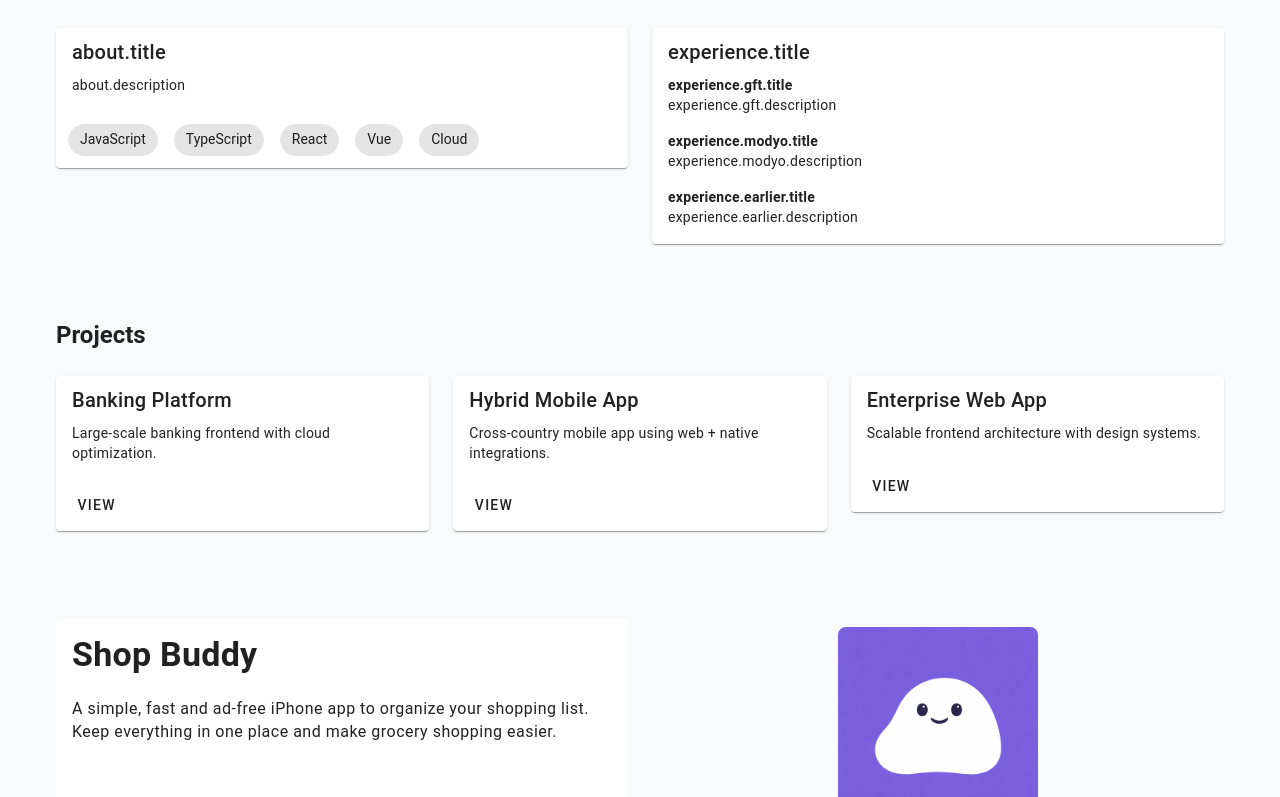
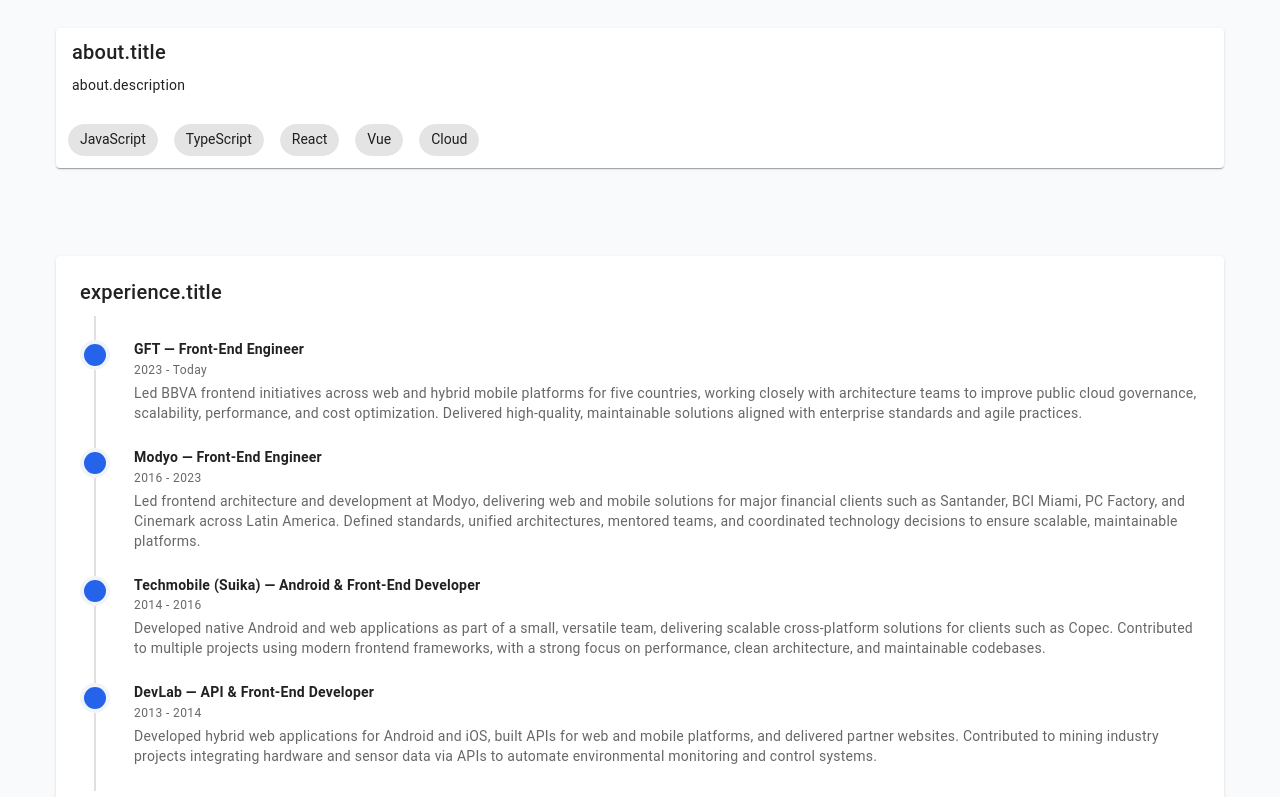
Before and after one commit to nachar/hassen-nachar-web, a Vue app: page / in a window 1280 px wide. Shown: the part 500-1297 px from the top of the page. Built offline with nearby package versions, Linux system fonts and the light colour scheme.

Commit message:
feat: jobs section

```diff
--- a/src/App.vue
+++ b/src/App.vue
@@ -3,6 +3,7 @@ import AboutSection from '@/components/AboutSection.vue';
 import AIChatbotPromotion from '@/components/AIChatbotPromotion.vue';
 import AppHeader from '@/components/AppHeader.vue';
 import HeroSection from '@/components/HeroSection.vue';
+import JobsSection from '@/components/JobsSection.vue';
 import LinksSection from '@/components/LinksSection.vue';
 import ProjectsSection from '@/components/ProjectsSection.vue';
 import ShopBuddy from '@/components/ShopBuddy.vue';
@@ -18,6 +19,7 @@ import ShopBuddy from '@/components/ShopBuddy.vue';
           <HeroSection />
           <AIChatbotPromotion />
           <AboutSection />
+          <JobsSection />
           <ProjectsSection />
           <ShopBuddy />
           <LinksSection />
--- a/src/components/AboutSection.vue
+++ b/src/components/AboutSection.vue
@@ -5,48 +5,24 @@ const { t } = useI18n();
 </script>
 
 <template>
-  <v-row class="mb-16">
-    <v-col cols="12" md="6">
+  <v-row justify="center" class="mb-16">
+    <v-col cols="12">
       <v-card elevation="1">
         <v-card-title>
           {{ t('about.title') }}
         </v-card-title>
+
         <v-card-text>
           {{ t('about.description') }}
         </v-card-text>
 
         <v-card-actions>
-          <v-chip class="ma-1">JavaScript</v-chip> <v-chip class="ma-1">TypeScript</v-chip>
-          <v-chip class="ma-1">React</v-chip> <v-chip class="ma-1">Vue</v-chip>
+          <v-chip class="ma-1">JavaScript</v-chip>
+          <v-chip class="ma-1">TypeScript</v-chip>
+          <v-chip class="ma-1">React</v-chip>
+          <v-chip class="ma-1">Vue</v-chip>
           <v-chip class="ma-1">Cloud</v-chip>
         </v-card-actions>
-      </v-card>
-    </v-col>
-
-    <v-col cols="12" md="6">
-      <v-card elevation="1">
-        <v-card-title>
-          {{ t('experience.title') }}
-        </v-card-title>
-        <v-card-text>
-          <div class="mb-4">
-            <strong>{{ t('experience.gft.title') }}</strong
-            ><br />
-            {{ t('experience.gft.description') }}
-          </div>
-
-          <div class="mb-4">
-            <strong>{{ t('experience.modyo.title') }}</strong
-            ><br />
-            {{ t('experience.modyo.description') }}
-          </div>
-
-          <div>
-            <strong>{{ t('experience.earlier.title') }}</strong
-            ><br />
-            {{ t('experience.earlier.description') }}
-          </div>
-        </v-card-text>
       </v-card>
     </v-col>
   </v-row>
--- /dev/null
+++ b/src/components/JobsSection.vue
@@ -0,0 +1,73 @@
+<script setup>
+import { useI18n } from 'vue-i18n';
+
+const { t } = useI18n();
+
+const jobs = [
+  {
+    company: 'GFT',
+    job_title: 'Front-End Engineer',
+    period: '2023 - Today',
+    description:
+      'Led BBVA frontend initiatives across web and hybrid mobile platforms for five countries, working closely with architecture teams to improve public cloud governance, scalability, performance, and cost optimization. Delivered high-quality, maintainable solutions aligned with enterprise standards and agile practices.',
+  },
+  {
+    company: 'Modyo',
+    job_title: 'Front-End Engineer',
+    period: '2016 - 2023',
+    description:
+      'Led frontend architecture and development at Modyo, delivering web and mobile solutions for major financial clients such as Santander, BCI Miami, PC Factory, and Cinemark across Latin America. Defined standards, unified architectures, mentored teams, and coordinated technology decisions to ensure scalable, maintainable platforms.',
+  },
+  {
+    company: 'Techmobile (Suika)',
+    job_title: 'Android & Front-End Developer',
+    period: '2014 - 2016',
+    description:
+      'Developed native Android and web applications as part of a small, versatile team, delivering scalable cross-platform solutions for clients such as Copec. Contributed to multiple projects using modern frontend frameworks, with a strong focus on performance, clean architecture, and maintainable codebases.',
+  },
+  {
+    company: 'DevLab',
+    job_title: 'API & Front-End Developer',
+    period: '2013 - 2014',
+    description:
+      'Developed hybrid web applications for Android and iOS, built APIs for web and mobile platforms, and delivered partner websites. Contributed to mining industry projects integrating hardware and sensor data via APIs to automate environmental monitoring and control systems.',
+  },
+];
+</script>
+
+<template>
+  <v-row class="mb-16">
+    <v-col cols="12">
+      <v-card elevation="1" class="px-2 py-3">
+        <v-card-title>
+          {{ t('experience.title') }}
+        </v-card-title>
+
+        <v-card-text>
+          <v-timeline density="compact" align="start">
+            <v-timeline-item
+              v-for="job in jobs"
+              :key="job.company + job.period"
+              dot-color="primary"
+              size="small"
+            >
+              <div class="mb-1">
+                <div class="font-weight-bold">{{ job.company }} — {{ job.job_title }}</div>
+
+                <div class="text-caption text-medium-emphasis">
+                  {{ job.period }}
+                </div>
+              </div>
+
+              <div class="text-body-2 text-medium-emphasis">
+                {{ job.description }}
+              </div>
+            </v-timeline-item>
+          </v-timeline>
+        </v-card-text>
+      </v-card>
+    </v-col>
+  </v-row>
+</template>
+
+<style scoped lang="scss"></style>
```
Also changed, not shown: src/locales/en.json (+1 -13 lines).
